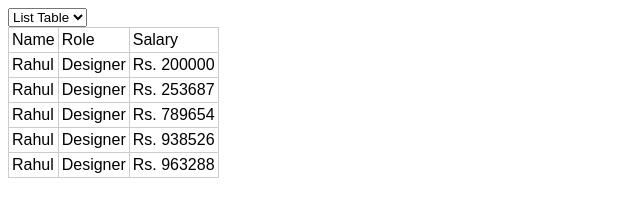
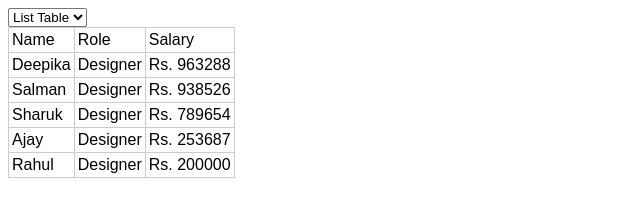
Before and after one commit to Santoshah/Include-page-and-bind-them-with-select-element-to-display-page, a plain HTML site: page index.html in a window 1280 px wide. Shown: the whole page, without its empty margins (0-640 px from the left). Drawn offline with nearby package versions, Linux system fonts and the light colour scheme.

Commit message:
list view and table view reverse listing

```diff
--- a/js/script.js
+++ b/js/script.js
@@ -3,10 +3,10 @@ var app = angular.module("myModule", []);
 app.controller('myController', ['$scope', function($scope){
 	var employees = [
 		{name: "Rahul", role: "Designer", salary: "Rs. 200000" },
-		{name: "Rahul", role: "Designer", salary: "Rs. 253687" },
-		{name: "Rahul", role: "Designer", salary: "Rs. 789654" },
-		{name: "Rahul", role: "Designer", salary: "Rs. 938526" },
-		{name: "Rahul", role: "Designer", salary: "Rs. 963288" }
+		{name: "Ajay", role: "Designer", salary: "Rs. 253687" },
+		{name: "Sharuk", role: "Designer", salary: "Rs. 789654" },
+		{name: "Salman", role: "Designer", salary: "Rs. 938526" },
+		{name: "Deepika", role: "Designer", salary: "Rs. 963288" }
 	];
 	$scope.employees = employees;
 
--- a/list-table.html
+++ b/list-table.html
@@ -7,7 +7,7 @@
 		</tr>
 	</thead>
 	<tbody>
-		<tr ng-repeat="employee in employees">
+		<tr ng-repeat="employee in employees.slice().reverse()">
 			<td>{{employee.name}}</td>
 			<td>{{employee.role}}</td>
 			<td>{{employee.salary}}</td>
```
Also changed, not shown: list-view.html (+2 -2 lines).
